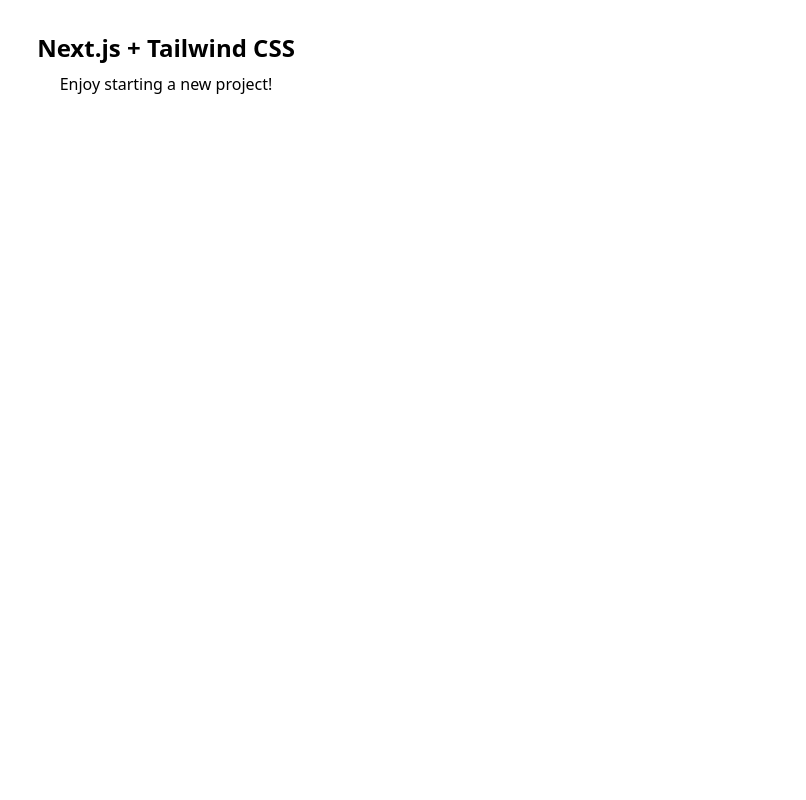
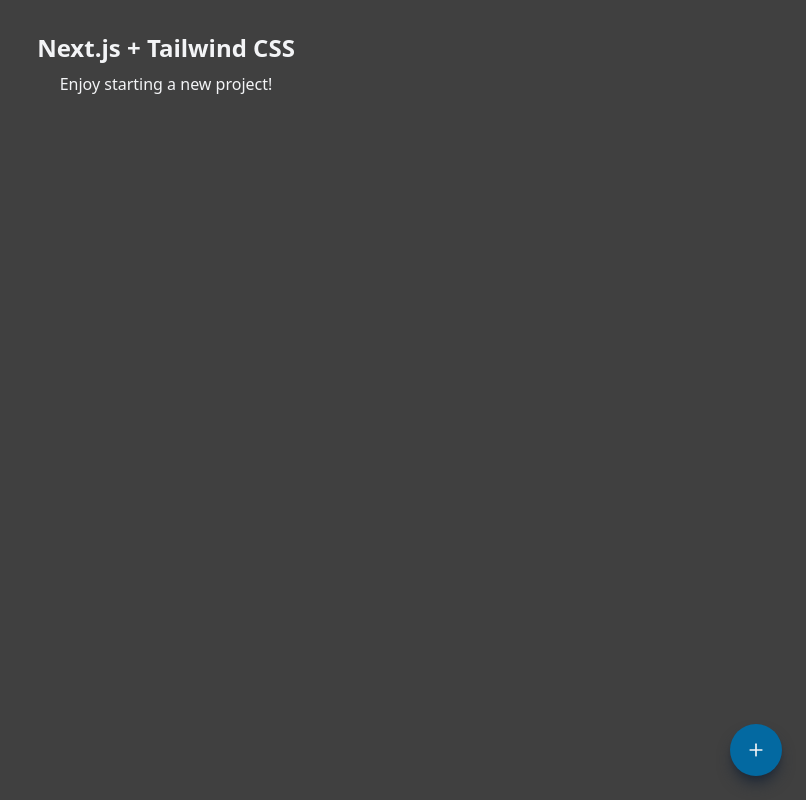
Before and after one commit to bluenex/apps, a Next.js app: page / in a window 1280 px wide. Shown: the whole page, without its empty margins (474-1280 px from the left). Built offline with nearby package versions, Linux system fonts and the light colour scheme; a web font is replaced by a local one; what tailwindcss-debug-screens would draw is missing.

Commit message:
chore: add initial components

```diff
--- a/pages/index.tsx
+++ b/pages/index.tsx
@@ -1,11 +1,16 @@
-import React from "react";
+import AddButton from "../src/components/AddButton";
+import Layout from "../src/components/Layout";
 
 const Home = () => {
   return (
-    <div className="flex flex-col items-center justify-center py-8">
-      <h1 className="mb-2 text-2xl font-bold">Next.js + Tailwind CSS</h1>
-      <p>Enjoy starting a new project!</p>
-    </div>
+    <Layout>
+      <div className="flex flex-col items-center justify-center py-8">
+        <h1 className="mb-2 text-2xl font-bold">Next.js + Tailwind CSS</h1>
+        <p>Enjoy starting a new project!</p>
+      </div>
+
+      <AddButton />
+    </Layout>
   );
 };
 
--- /dev/null
+++ b/src/components/AddButton.tsx
@@ -0,0 +1,12 @@
+import { FiPlus } from "react-icons/fi";
+import Button from "./Button";
+
+const AddButton = () => {
+  return (
+    <Button className="shadow-common fixed bottom-6 right-6 rounded-full bg-sky-700 p-4">
+      <FiPlus className="text-xl" />
+    </Button>
+  );
+};
+
+export default AddButton;
--- /dev/null
+++ b/src/components/Button.tsx
@@ -0,0 +1,18 @@
+import { ButtonHTMLAttributes, DetailedHTMLProps } from "react";
+import { twMerge } from "tailwind-merge";
+
+const Button = (
+  btnProps: DetailedHTMLProps<
+    ButtonHTMLAttributes<HTMLButtonElement>,
+    HTMLButtonElement
+  >,
+) => {
+  return (
+    <button
+      {...btnProps}
+      className={twMerge("active:scale-95", btnProps.className)}
+    />
+  );
+};
+
+export default Button;
--- /dev/null
+++ b/src/components/Layout/index.tsx
@@ -0,0 +1,22 @@
+import { FC, ReactNode } from "react";
+import { twMerge } from "tailwind-merge";
+
+interface LayoutProps {
+  children: ReactNode;
+  className?: string;
+}
+
+const Layout: FC<LayoutProps> = ({ children, className }) => {
+  return (
+    <div
+      className={twMerge(
+        "h-screen w-screen bg-neutral-700 text-gray-100",
+        className,
+      )}
+    >
+      <div className="container">{children}</div>
+    </div>
+  );
+};
+
+export default Layout;
--- a/src/styles/globals.css
+++ b/src/styles/globals.css
@@ -3,7 +3,13 @@
 @tailwind utilities;
 
 @layer base {
-  html {
+  :root {
     font-family: Bai Jamjuree, system-ui, sans-serif;
   }
 }
+
+@layer utilities {
+  .shadow-common {
+    @apply shadow-lg shadow-gray-800;
+  }
+}
--- a/tailwind.config.js
+++ b/tailwind.config.js
@@ -1,8 +1,5 @@
 module.exports = {
-  content: [
-    "./pages/**/*.{js,ts,jsx,tsx}",
-    "./components/**/*.{js,ts,jsx,tsx}",
-  ],
+  content: ["./pages/**/*.{js,ts,jsx,tsx}", "./src/**/*.{js,ts,jsx,tsx}"],
   theme: {
     extend: {},
   },
@@ -12,5 +9,15 @@ module.exports = {
     require("@tailwindcss/forms"),
     require("@tailwindcss/line-clamp"),
     require("@tailwindcss/aspect-ratio"),
+    ({ addUtilities, addComponents }) => {
+      /**
+       * @description precedence: utilities > components > base
+       * @see https://tailwindcss.com/docs/adding-custom-styles
+       */
+
+      addComponents({});
+
+      addUtilities({});
+    },
   ],
 };
```
